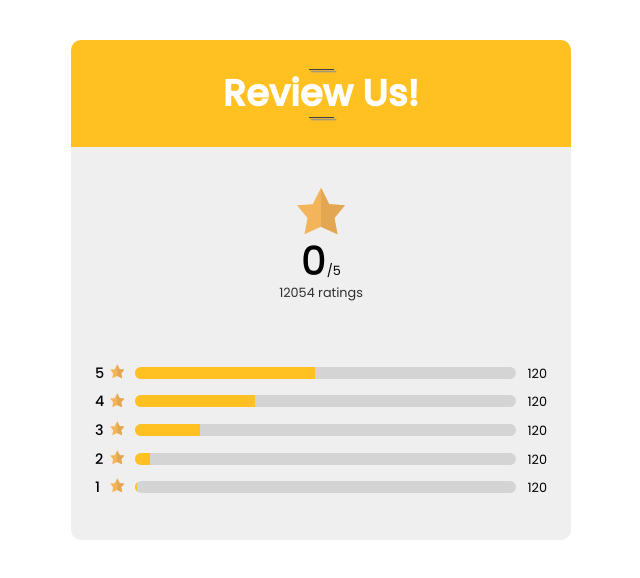
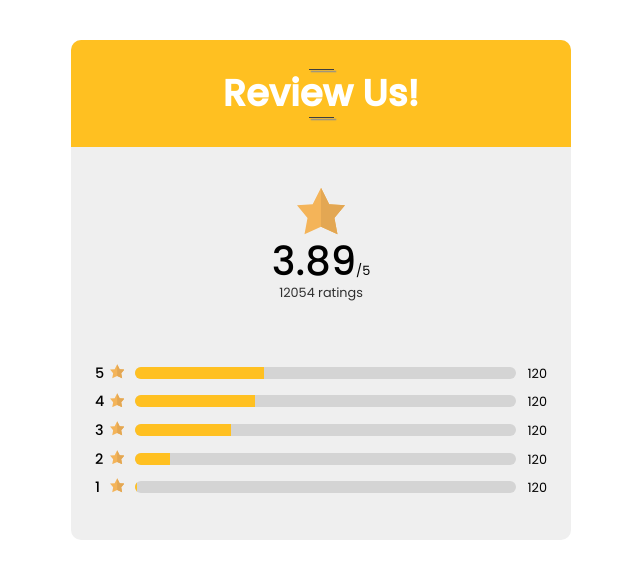
Before and after one commit to NandhuSanthosh/ratingPage, a plain HTML site: page public/index.html in a window 1280 px wide. Shown: the whole page, without its empty margins (319-959 px from the left). Drawn offline with Linux system fonts and the light colour scheme.

Commit message:
added avg rating

```diff
--- a/public/assets/review.js
+++ b/public/assets/review.js
@@ -13,13 +13,14 @@ let reviewCountContainer = `<span>120</span>`
 
 const reviews ={
     5: 120,
-    4: 80,
-    3: 43,
-    2: 10,
-    1: 1
+    4: 111,
+    3: 89,
+    2: 32,
+    1: 2
 }
 const container = document.getElementById('review-bar-container')
 const avgRating = document.querySelector('[data-avg-rating]')
+let totalStars = 0;
 window.addEventListener('load',display)
 
 
@@ -43,6 +44,7 @@ function display(){
 
         let bar = document.createElement('div')
         bar.classList = 'rating-bar'
+        // bar.style.setProperty('--value','50px')
         bar.dataset.value = value
         // bar.setAttribute('data-reviewBar')
 
@@ -56,6 +58,7 @@ function display(){
         container.appendChild(reviewCount)
 
         avgRating.innerText = 0;
+        totalStars = totalStars + (key * value)
 
 
     })
@@ -67,6 +70,8 @@ function update(){
     elements.forEach((element)=>{
         element.style.setProperty('--value', `${(element.dataset.value/total)*100}%`)
     })
+    console.log(totalStars)
+    avgRating.innerText =parseFloat(totalStars/total).toFixed(2)
 }
 
 function totalFinder(){
```
Also changed, not shown: public/assets/style.css (line endings or trailing spaces).
